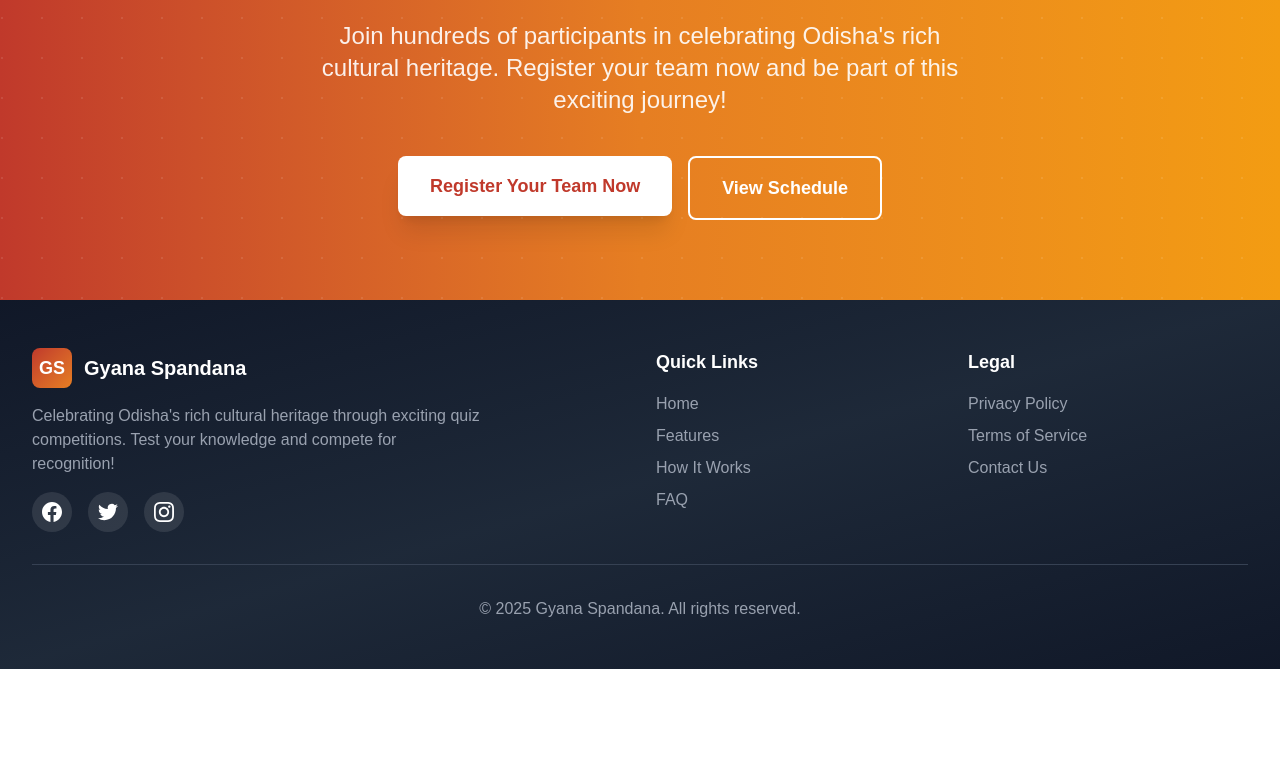
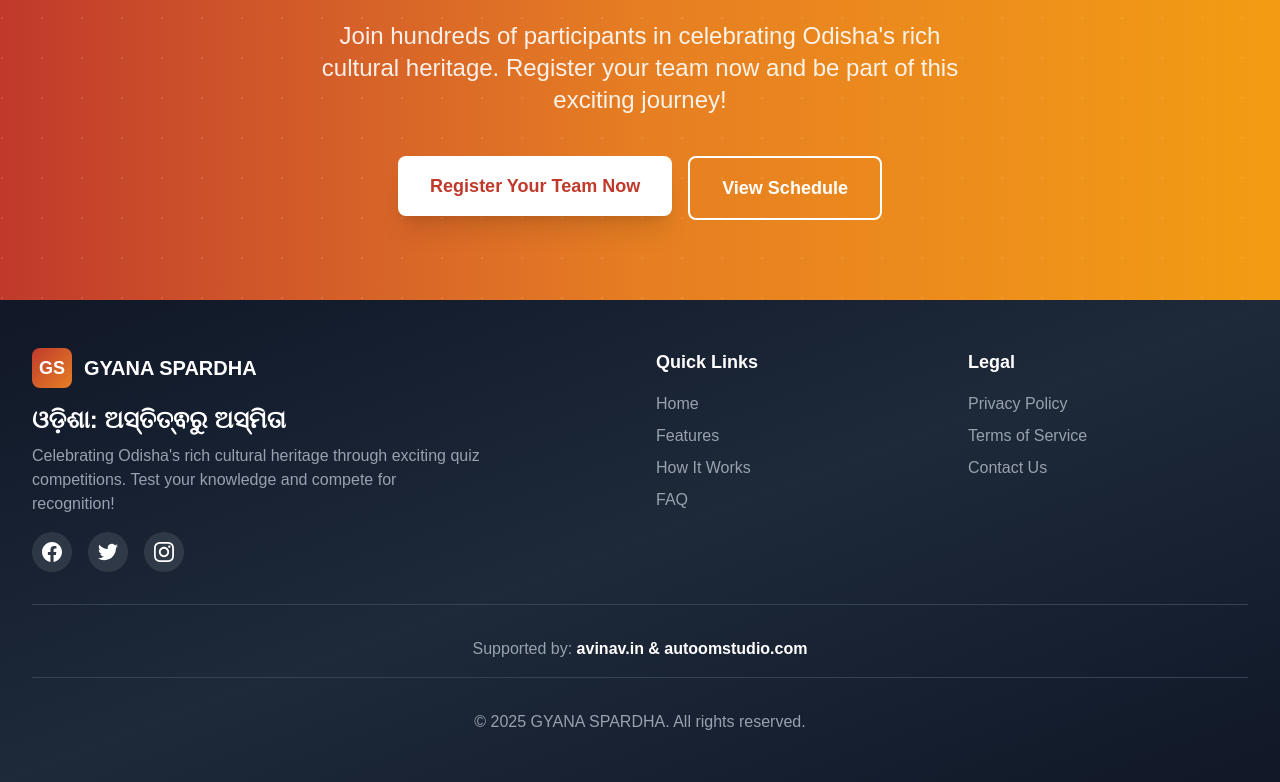
Before and after one commit to chinmayautoomstudio/gyana-spandana, a Next.js app: page / in a window 1280 px wide. Shown: the part 4796-5578 px from the top of the page. Before the commit the page ends 5465 px from the top, so only its background shows below. Built offline with nearby package versions, Linux system fonts and the light colour scheme.

Commit message:
Update footer supported by text to domain names

```diff
--- a/components/layout/Footer.tsx
+++ b/components/layout/Footer.tsx
@@ -28,8 +28,11 @@ export function Footer() {
               <div className="w-10 h-10 bg-gradient-to-br from-[#C0392B] to-[#E67E22] rounded-lg flex items-center justify-center text-white font-bold text-lg">
                 GS
               </div>
-              <span className="text-xl font-bold">Gyana Spandana</span>
+              <span className="text-xl font-bold">GYANA SPARDHA</span>
             </div>
+            <p className="text-2xl font-semibold text-white mb-2">
+              ଓଡ଼ିଶା: ଅସ୍ତିତ୍ଵରୁ ଅସ୍ମିତା
+            </p>
             <p className="text-gray-400 mb-4 max-w-md">
               Celebrating Odisha's rich cultural heritage through exciting quiz competitions.
               Test your knowledge and compete for recognition!
@@ -89,9 +92,14 @@ export function Footer() {
           </div>
         </div>
 
+        {/* Supported By Section */}
+        <div className="border-t border-gray-700 pt-8 mt-8 text-center text-gray-400">
+          <p className="mb-2">Supported by: <span className="text-white font-semibold">avinav.in & autoomstudio.com</span></p>
+        </div>
+
         {/* Bottom Bar */}
-        <div className="border-t border-gray-700 pt-8 mt-8 text-center text-gray-400">
-          <p>&copy; {currentYear} Gyana Spandana. All rights reserved.</p>
+        <div className="border-t border-gray-700 pt-8 mt-4 text-center text-gray-400">
+          <p>&copy; {currentYear} GYANA SPARDHA. All rights reserved.</p>
         </div>
       </div>
     </footer>
```
